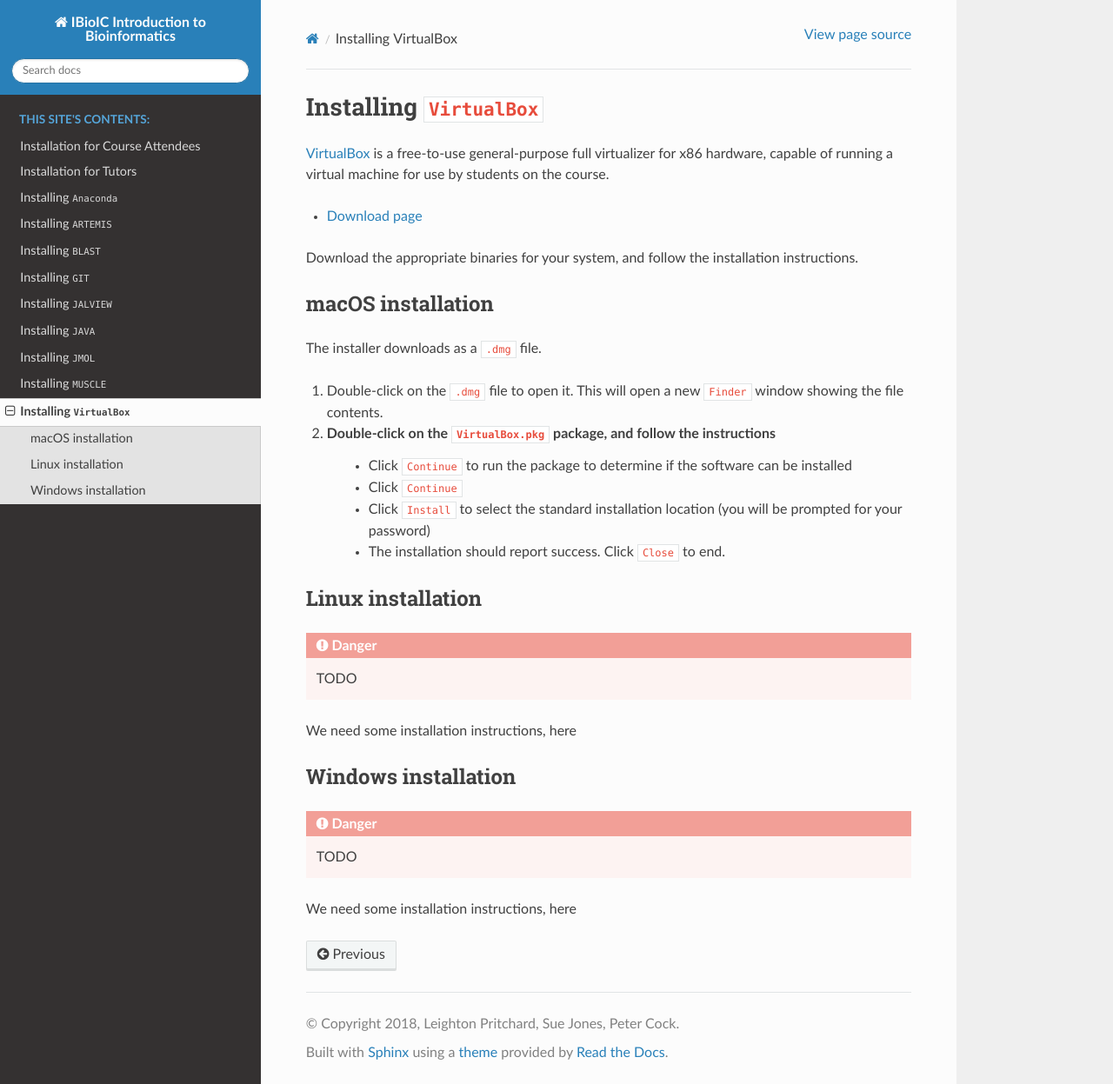
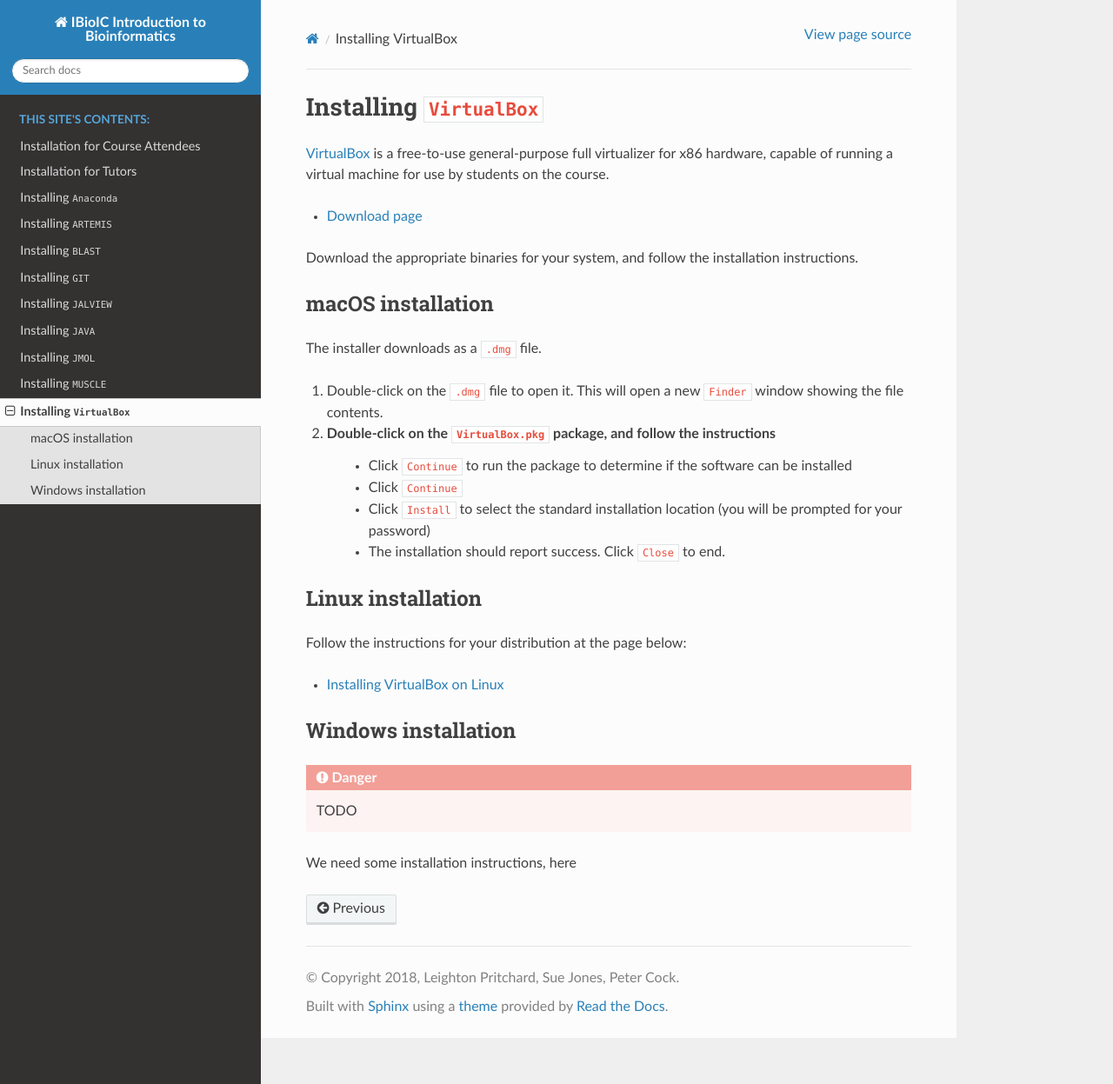
Before and after one commit to widdowquinn/2018-03-06-ibioic, a Sphinx documentation site: the page built from docs/install_virtualbox.rst, in a window 1280 px wide and 1247 px high. Shown: the whole window at 87% size. Built offline with Sphinx 7.4.7 and the Read the Docs theme 2.0.0, drawn with Linux system fonts in a browser that asks for light colours.

Commit message:
add Linux instructions for VirtualBox installation

```diff
--- a/docs/install_virtualbox.rst
+++ b/docs/install_virtualbox.rst
@@ -30,15 +30,15 @@
 Linux installation
 ------------------
 
-.. DANGER::
-    TODO
+Follow the instructions for your distribution at the page below:
 
-We need some installation instructions, here
-
+- `Installing VirtualBox on Linux`_
 
 --------------------
 Windows installation
 --------------------
+
+
 
 .. DANGER::
     TODO
@@ -48,4 +48,5 @@
 
 
 
+.. _Installing VirtualBox on Linux: https://www.virtualbox.org/wiki/Linux_Downloads
 .. _VirtualBox: https://www.virtualbox.org/wiki/Downloads
```
